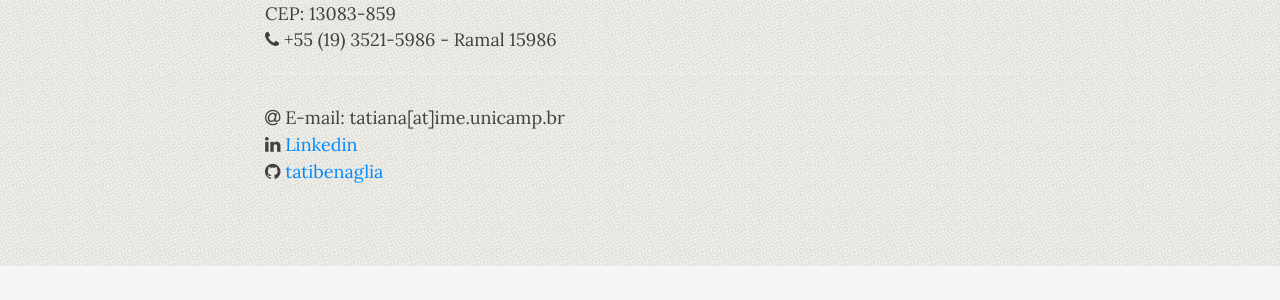
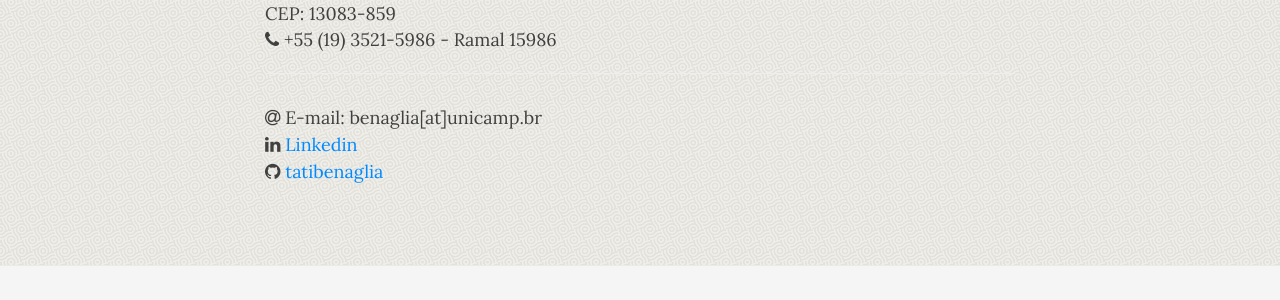
Before and after one commit to tatibenaglia/tatibenaglia.github.io, a Jekyll site: the page built from contato.md, in a window 1280 px wide. Shown: the part 334-634 px from the top of the page. Built offline with Jekyll 4.4.1, drawn with Linux system fonts in a browser that asks for light colours; nearby versions of some CDN libraries.

Commit message:
Update contato.md

```diff
--- a/contato.md
+++ b/contato.md
@@ -22,6 +22,6 @@ CEP: 13083-859 <br />
 
 ----
 
-<i class="fa fa-at"></i> E-mail: tatiana[at]ime.unicamp.br <br />
+<i class="fa fa-at"></i> E-mail: benaglia[at]unicamp.br <br />
 <i class="fa fa-linkedin"></i>  [Linkedin](https://www.linkedin.com/in/tatiana-benaglia-6231291/) <br />
 <i class="fa fa-github"></i> [tatibenaglia](https://github.com/tatibenaglia)
```
Also changed, not shown: ._contato.md (added).
